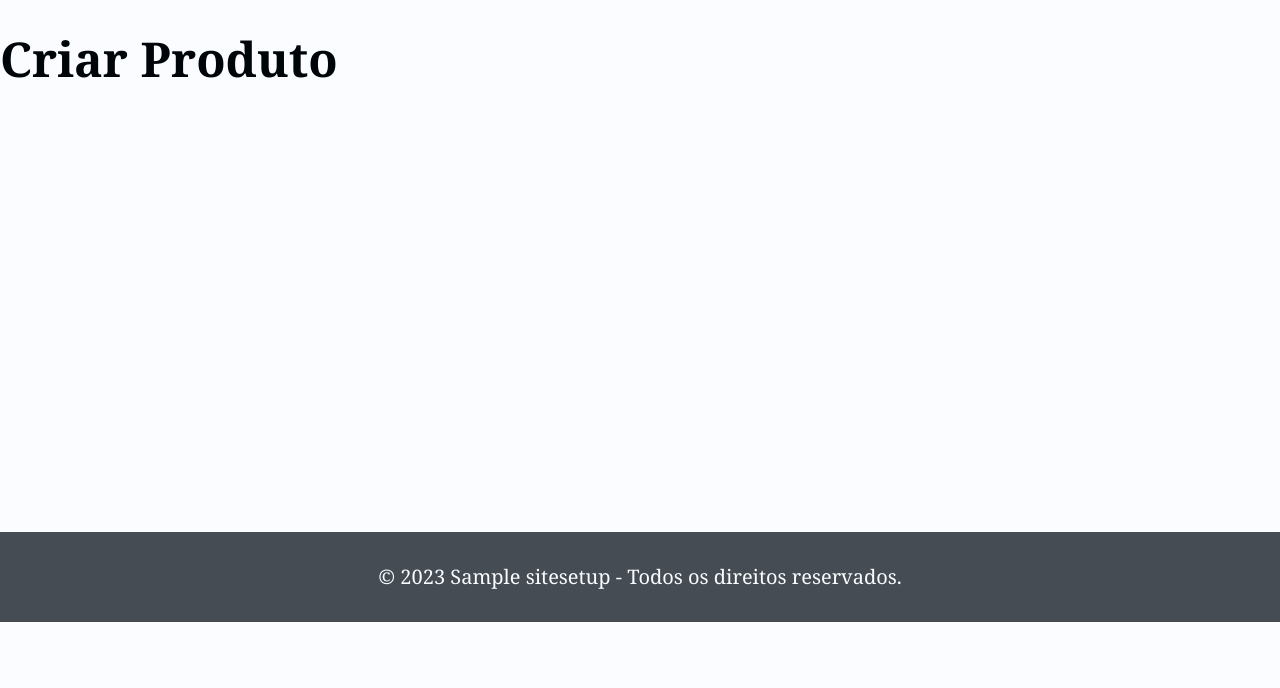
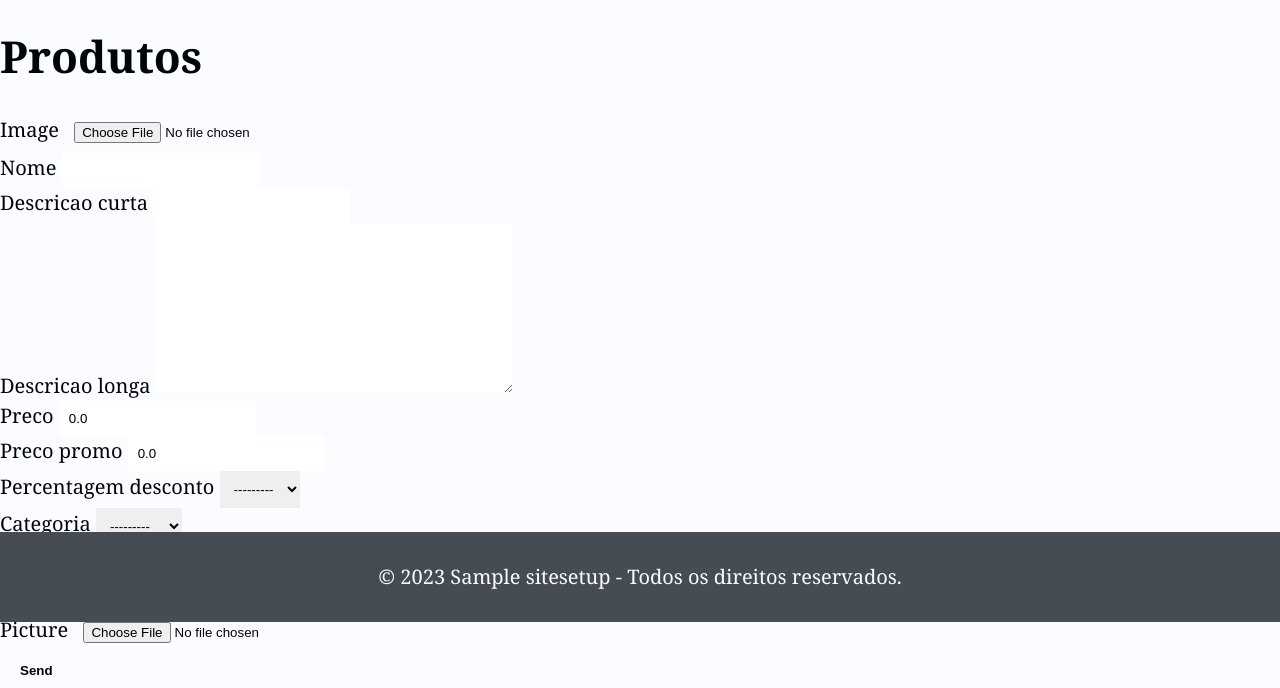
Before and after one commit to jmbhcabral/projecto_restaurante, a Django app: page /restau/pages/create_product in a window 1280 px wide. Shown: the part 178-866 px from the top of the page. Before the commit the page ends 800 px from the top, so only its background shows below. Run offline with Django 4.2, Linux system fonts and the light colour scheme; tables that the repository leaves empty hold one stand-in row (values such as "Sample post").

Commit message:
form view

```diff
--- a/djangoapp/restau/static/restau/css/style.css
+++ b/djangoapp/restau/static/restau/css/style.css
@@ -497,3 +497,74 @@
   .card-action-link:hover {
     text-decoration: none;
   }
+
+  .form-group p {
+    margin: 1em 0;
+  }
+
+  .form-group .help-text,
+  .form-group .help-text ~ ul {
+    margin: 0;
+    font-size: var(--smallest-font-size);
+    list-style: none;
+  }
+
+  .form-group input,
+  .form-group textarea,
+  .form-group select {
+    padding: 1rem;
+    border-radius: var(--default-border-radius);
+    border: 1px solid var(--link-dark-color);
+  }
+
+  .form-group input:focus,
+  .form-group textarea:focus,
+  .form-group select:focus {
+    outline: none;
+    box-shadow: 0 0 5px var(--link-dark-color);
+  }
+
+  .form-group label {
+    font-size: var(--smaller-font-size);
+  }
+
+  .btn {
+    background-color: var(--clr-primary-dkr);
+    color: var(--clr-white);
+    font-weight: bold;
+    border: none;
+    padding: 1rem 2rem;
+    border-radius: var(--default-border-radius);
+    cursor: pointer;
+    transition: filter var(--transition-fast) ease-in-out;
+  }
+
+  .btn:hover {
+    filter: brightness(90%);
+  }
+
+  .btn:focus,
+  .btn:active {
+    filter: brightness(80%);
+    box-shadow: 0 0 5px var(--link-dark-color);
+  }
+
+  .contact-links {
+    margin-block: calc(var(--small-font-size) * 2);
+    display: flex;
+    align-items: center;
+    gap: 0 var(--spacing);
+  }
+
+  .btn-link {
+    font-size: var(--small-font-size);
+    text-decoration: none;
+    font-weight: bold;
+    padding: 1rem;
+    display: block;
+    line-height: var(--small-font-size);
+  }
+
+  .btn-delete {
+    background: tomato;
+  }
--- a/djangoapp/restau/templates/restau/pages/create_product.html
+++ b/djangoapp/restau/templates/restau/pages/create_product.html
@@ -1,4 +1,50 @@
 {% extends 'restau/base.html' %}
 {% block content %}
-    <h1>Criar Produto</h1>
+<div class="form-wrapper">
+
+  <h2>Produtos</h2>
+
+  <form
+    action="restau:create_product"
+    method="POST"
+    enctype="multipart/form-data"
+  >
+    {% csrf_token %}
+
+    <div class="form-content">
+      {% for field in form %}
+        <div class="form-group">
+          <label for="{{ field.id_for_label }}">{{ field.label }}</label>
+          {{ field }}
+          {{ field.errors }}
+          {% if field.help_text %}
+            <p class="help-text">{{ field.help_text }}</p>
+          {% endif %}
+        </div>
+
+        {% if field.name == 'image' and field.value.url %}
+        <div class="form-group">
+          <img src="{{ field.value.url }}" alt="">
+        </div>
+        {% endif %}
+      {% endfor %}
+    </div>
+
+    {% if form.non_field_errors %}
+      <div class="form-content">
+        <div class="form-group">
+          <div class="message error">
+            {{ form.non_field_errors }}
+          </div>
+        </div>
+      </div>
+    {% endif %}
+    <div class="form-content">
+      <div class="form-group">
+        <button class="btn" type="submit">Send</button>
+      </div>
+    </div>
+
+  </form>
+</div>
 {% endblock content %}
--- a/djangoapp/restau/views/product_forms.py
+++ b/djangoapp/restau/views/product_forms.py
@@ -4,7 +4,7 @@
 
 def create_product(request):
     context = {
-
+        'form': ProductForm
     }
     return render(
         request,
```
